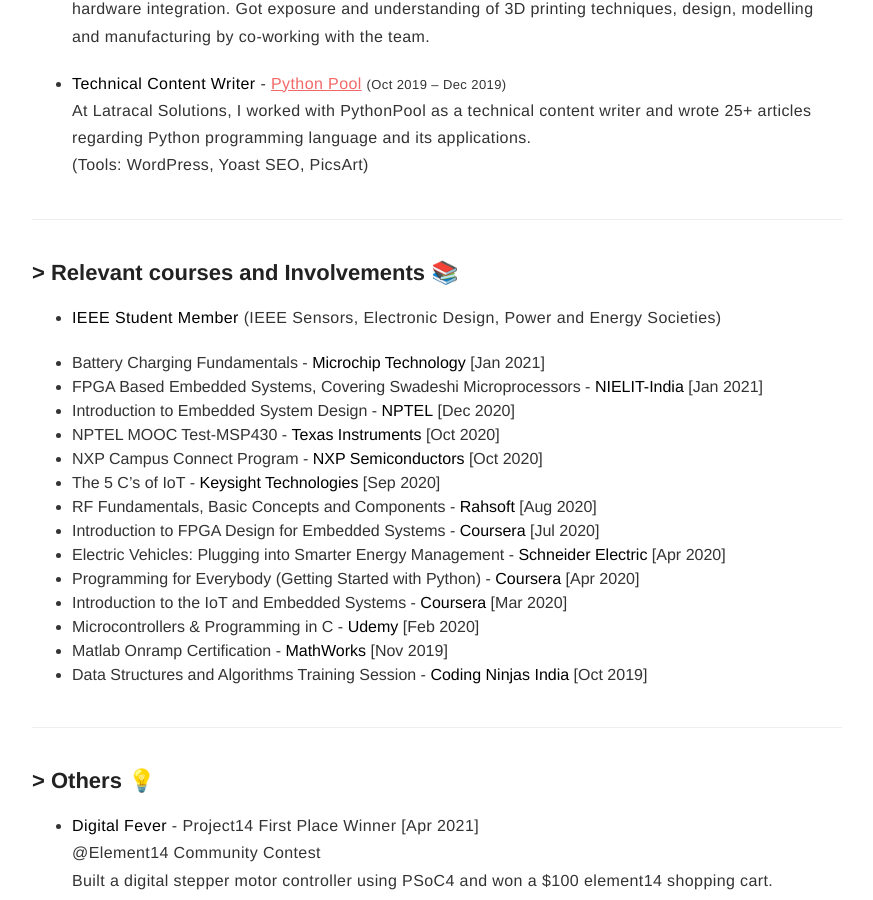
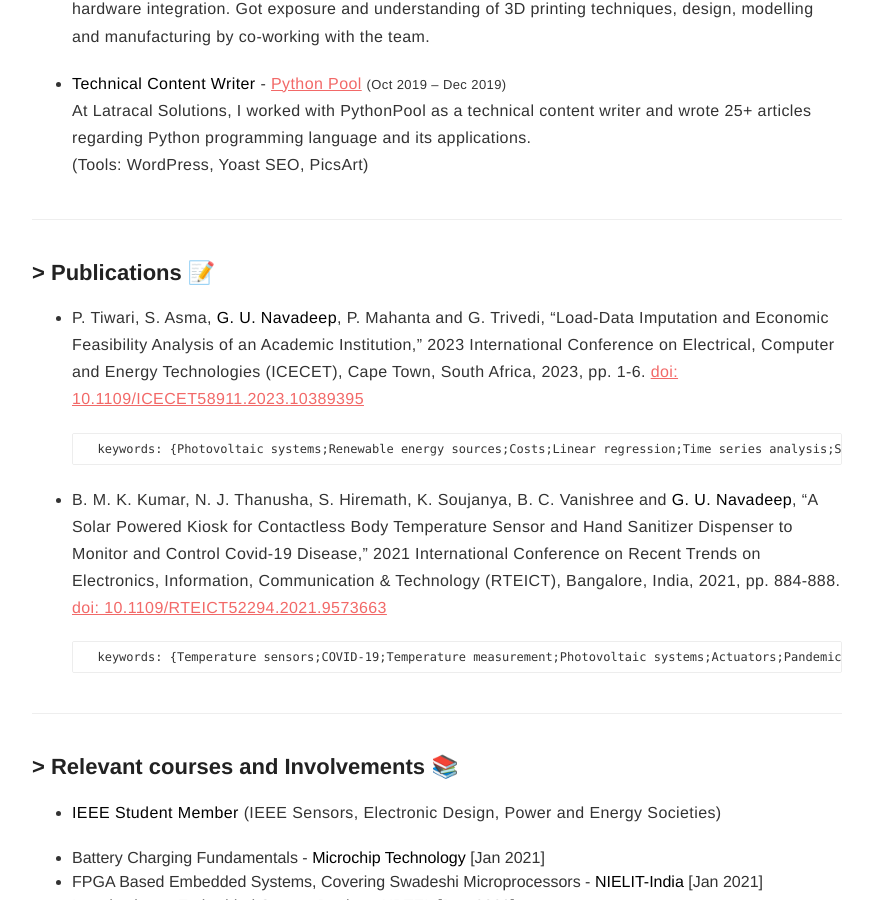
Before and after one commit to ngu25/ngu25.github.io, a Jekyll site: the page built from resume/index.md, in a window 1280 px wide and 900 px high, scrolled down 3526 px. Shown: the whole window, without its empty margins (203-1076 px from the left). Built offline with Jekyll 4.4.1, drawn with Linux system fonts in a browser that asks for light colours.

Commit message:
resume updated, project link paths shortened, resume section displayed

```diff
--- a/_config.yml
+++ b/_config.yml
@@ -12,7 +12,7 @@
 
 # If you want to include your resume, set to true
 # and specify source (external or local).
-resume: false
+resume: true
 resume-external: false
 resume-url: resume
 
--- a/_includes/nav.html
+++ b/_includes/nav.html
@@ -25,7 +25,7 @@
         {% if site.projects == true %}
             {% if page.title != "Projects" %}
                 <li class="item">
-                    <a class="link" href="{{ site.url }}/projects">Projects</a>
+                    <a class="link" href="{{ site.url }}/all-projects">Projects</a>
                 </li>
             {% endif %}
         {% endif %}
--- a/_posts/2021-12-05-all-projects.markdown
+++ b/_posts/2021-12-05-all-projects.markdown
@@ -10,7 +10,7 @@
 image: /assets/images/blog/techy_poster.jpeg
 headerImage: true
 projects: true
-hidden: true # don't count this post in blog pagination
+hidden: false # don't count this post in blog pagination
 description: "Collection of all projects"
 category: project
 author: navadeepganeshu
--- a/_posts/2021-12-05-roadtests.markdown
+++ b/_posts/2021-12-05-roadtests.markdown
@@ -10,7 +10,7 @@
 image: https://community.element14.com/e14/assets/main/2021/roadtestLogo.png
 headerImage: true
 projects: true
-hidden: true # don't count this post in blog pagination
+hidden: false # don't count this post in blog pagination
 description: "My Element14 RoadTest reviews"
 category: project
 author: navadeepganeshu
--- a/resume/index.md
+++ b/resume/index.md
@@ -118,6 +118,19 @@
 
 ---
 
+## > Publications 📝
+
+* P. Tiwari, S. Asma, __G. U. Navadeep__, P. Mahanta and G. Trivedi, "Load-Data Imputation and Economic Feasibility Analysis of an Academic Institution," 2023 International Conference on Electrical, Computer and Energy Technologies (ICECET), Cape Town, South Africa, 2023, pp. 1-6.
+[doi: 10.1109/ICECET58911.2023.10389395](http://dx.doi.org/10.1109/ICECET58911.2023.10389395)
+
+        keywords: {Photovoltaic systems;Renewable energy sources;Costs;Linear regression;Time series analysis;Software algorithms;Manuals;Linear regression;Imputation of missing data;Solar photovoltaic (SPV) systems;Renewable energy fraction (REF);HOMER-Pro software},
+
+* B. M. K. Kumar, N. J. Thanusha, S. Hiremath, K. Soujanya, B. C. Vanishree and __G. U. Navadeep__, "A Solar Powered Kiosk for Contactless Body Temperature Sensor and Hand Sanitizer Dispenser to Monitor and Control Covid-19 Disease," 2021 International Conference on Recent Trends on Electronics, Information, Communication & Technology (RTEICT), Bangalore, India, 2021, pp. 884-888. [doi: 10.1109/RTEICT52294.2021.9573663](http://dx.doi.org/10.1109/RTEICT52294.2021.9573663)
+
+        keywords: {Temperature sensors;COVID-19;Temperature measurement;Photovoltaic systems;Actuators;Pandemics;Logic gates;Arduino;Covid-19;Flip gates;Motor drive;Sanitizer and Solar PV}
+
+---
+
 ## > Relevant courses and Involvements 📚
 
 * **IEEE Student Member** (IEEE Sensors, Electronic Design, Power and Energy Societies)
```
Also changed, not shown: _includes/highlighted-projects.html (+8 -6 lines), _posts/2024-04-21-linkedin-feed.markdown (deleted, +0 -25 lines).
